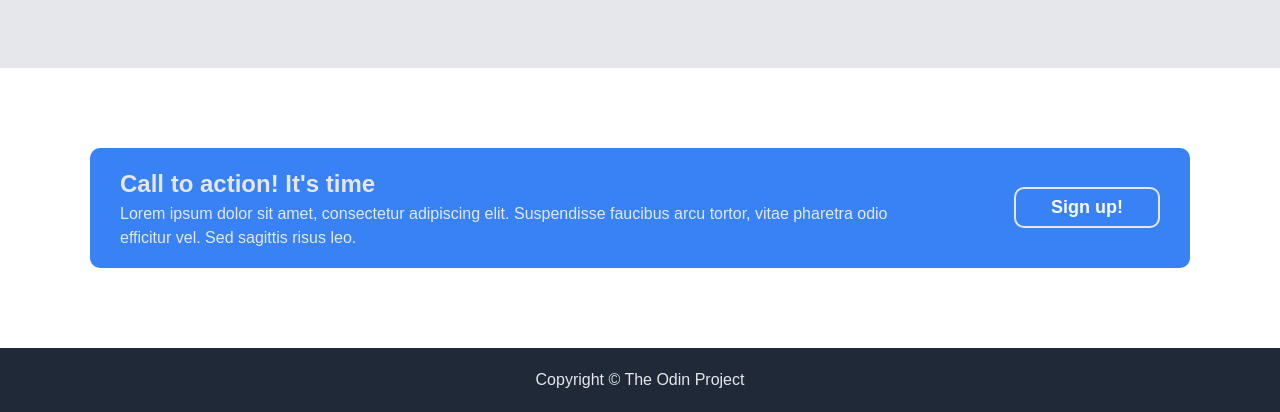
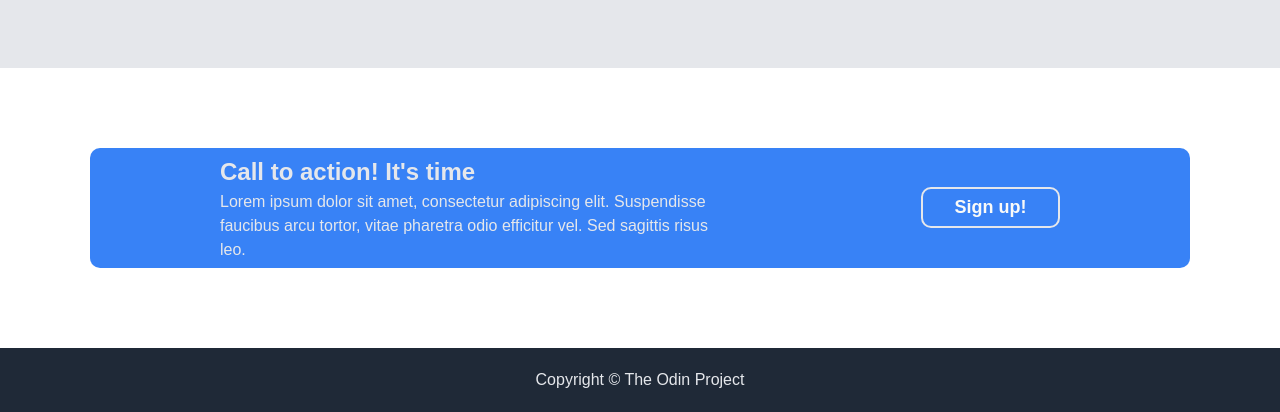
Before and after one commit to pethologus/landing_page, a plain HTML site: page index.html in a window 1280 px wide. Shown: the part 754-1166 px from the top of the page. Drawn offline with Linux system fonts and the light colour scheme.

Commit message:
minor tweaks

```diff
--- a/style.css
+++ b/style.css
@@ -140,7 +140,6 @@ a:link {
 
 #one {
     font-size: 36px;
-    text-align: right;
     font-weight: light;
     font-style: italic;
     text-align: center;
@@ -152,34 +151,36 @@ a:link {
     text-align: right;
 }
 
+.call {
+    margin: 10vh 0vh;
+}
+
 .call .container {
     display: flex;
     background: #3882F6;
-    text-align: left;
-    align-items:center;
     min-height: 15vh;
-    justify-content: space-evenly;
     align-items: center;
     color: #E5E7EB;
     border-radius: 10px;
 }
 
-.call {
-    margin: 10vh 0vh;
+.callaction {
+    flex:4;
+    text-align: left;
+    margin: 0px 100px;
 }
 
 .call button {
-    padding: 8px 35px;
+    padding: 8px 5px;
     background-color: #3882F6;
     font-size: 18px;
-    min-width: auto;
     font-weight: bold;
     color: #F9FAF8;
     text-align: center;
     border-radius: 10px;
     border: 2px solid #E5E7EB;
-    margin-left: 100px;
-    white-space: nowrap;
+    margin: 0px 100px;
+    flex:1;
 }
 
 button:hover {
@@ -202,10 +203,6 @@ button:hover {
     flex-direction: column;
     padding-top: 20px;
     text-align: center;
-}
-
-.boxes .container {
-    display: block;
-    text-align: center;
+    align-items: center;
 }
 }
```
